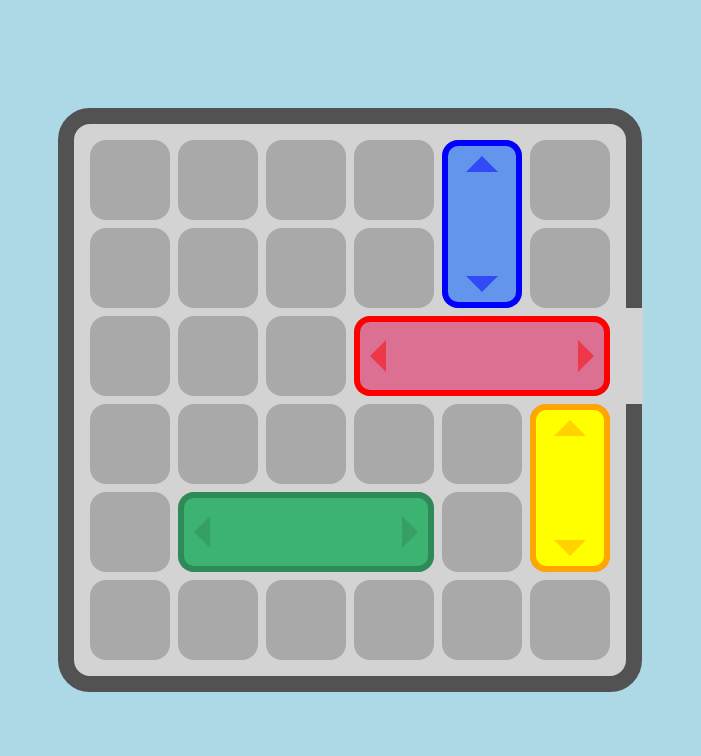
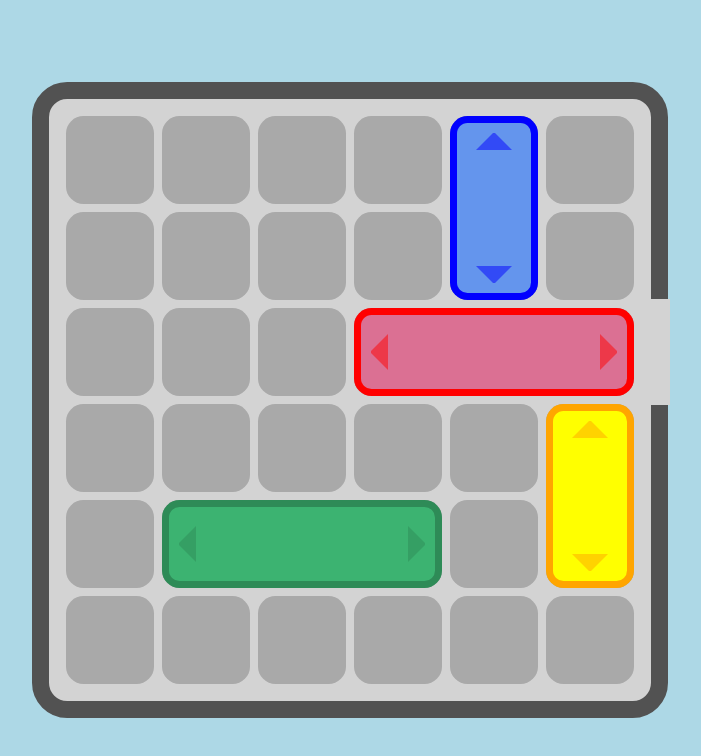
Before and after one commit to informatica-kul-PAL/IW-2022-2023-JS-Rush-Hour, a plain HTML site: page index.html in a window 1280 px wide. Shown: the whole page, without its empty margins (290-991 px from the left). Drawn offline with Linux system fonts and the light colour scheme.

Commit message:
Resizable

```diff
--- a/stylesheet.css
+++ b/stylesheet.css
@@ -2,6 +2,7 @@
     padding: 0;
     margin: 0;
     --board-color: lightgrey;
+    font-size: min(2.2vw, 2.2vh);
 }
 
 html, body {
```
